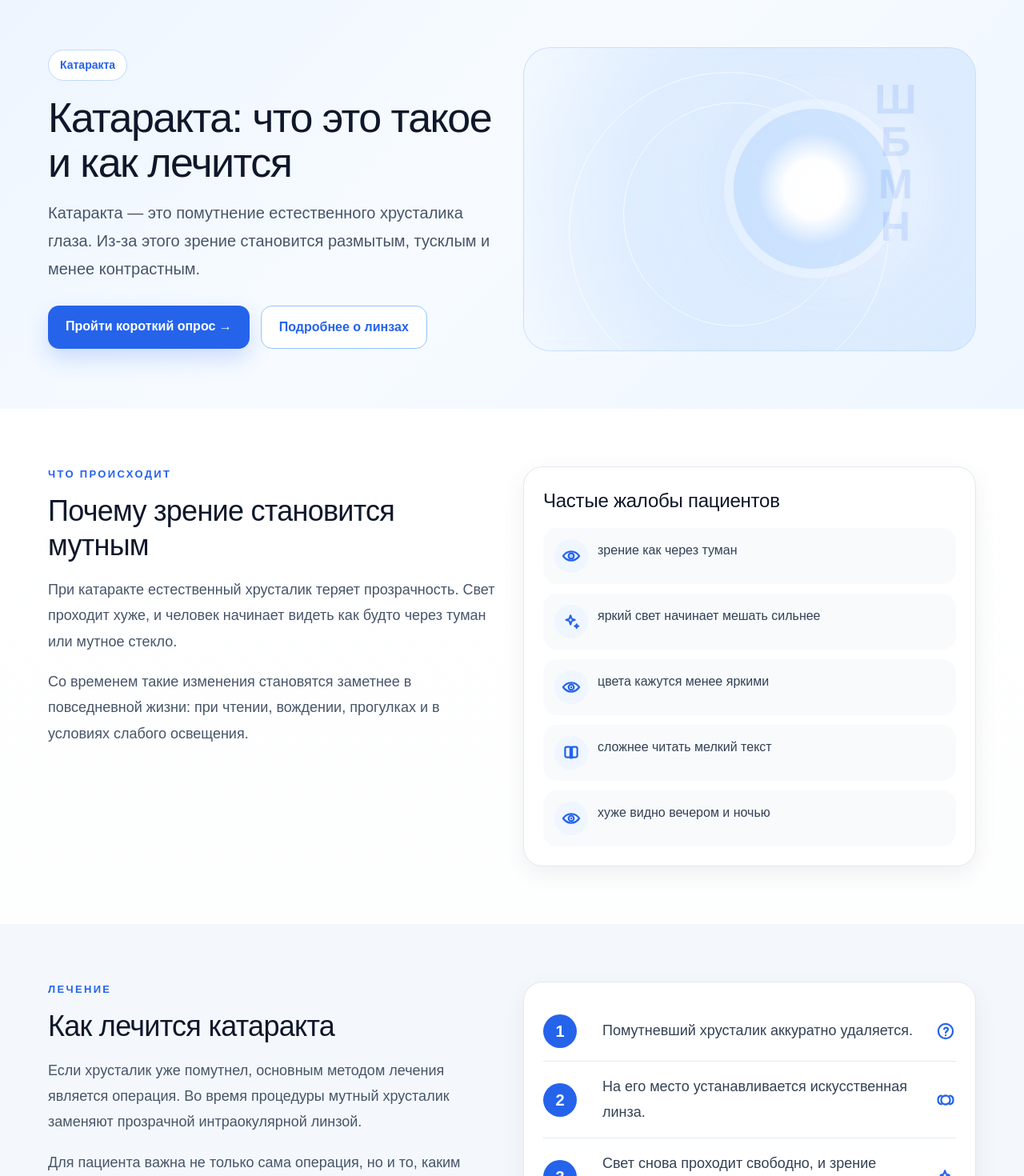
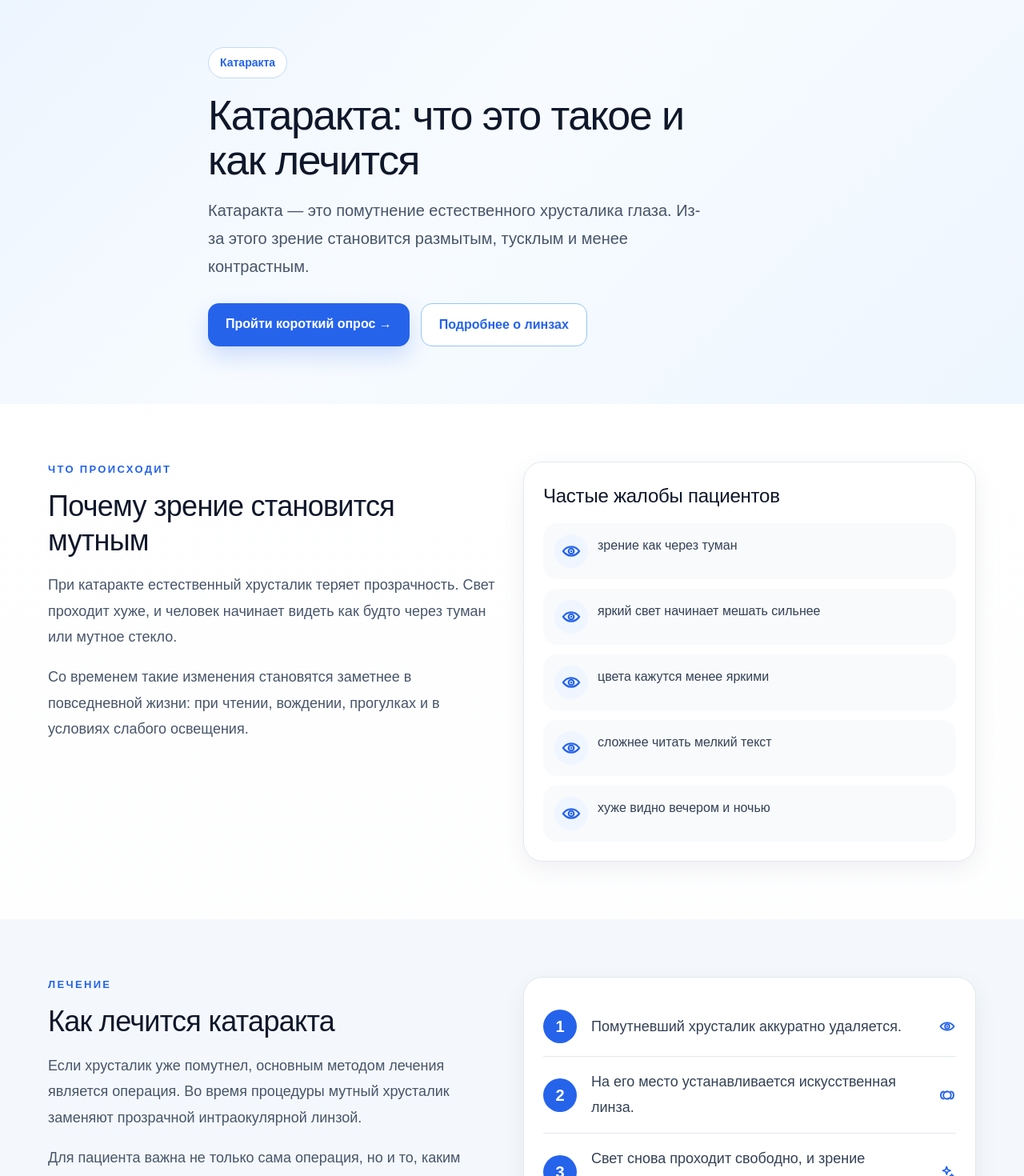
Before and after one commit to Amidro/moiglaza, a Next.js app: page /ru/katarakta in a window 1280 px wide. Shown: the part 100-1570 px from the top of the page at 80% size. Built offline with nearby package versions, Linux system fonts and the light colour scheme.

Commit message:
Update page.tsx

```diff
--- a/app/ru/katarakta/page.tsx
+++ b/app/ru/katarakta/page.tsx
@@ -1,20 +1,13 @@
 import Header from "../../../components/Header";
 import Footer from "../../../components/Footer";
-import {
-  CataractIcon,
-  EyeIcon,
-  LensIcon,
-  QuestionIcon,
-  ReadingIcon,
-  SparklesIcon
-} from "../../../components/icons";
+import { EyeIcon, LensIcon, SparklesIcon } from "../../../components/icons";
 
 const symptoms = [
-  { text: "зрение как через туман", icon: <CataractIcon /> },
-  { text: "яркий свет начинает мешать сильнее", icon: <SparklesIcon /> },
-  { text: "цвета кажутся менее яркими", icon: <EyeIcon /> },
-  { text: "сложнее читать мелкий текст", icon: <ReadingIcon /> },
-  { text: "хуже видно вечером и ночью", icon: <EyeIcon /> }
+  "зрение как через туман",
+  "яркий свет начинает мешать сильнее",
+  "цвета кажутся менее яркими",
+  "сложнее читать мелкий текст",
+  "хуже видно вечером и ночью"
 ];
 
 const steps = [
@@ -24,7 +17,7 @@ const steps = [
 ];
 
 const questions = [
-  "какой тип линзы подходит именно вам",
+  "какой вариант линзы больше подходит вашему образу жизни",
   "что для вас важнее: зрение вдаль, вблизи или на разных расстояниях",
   "насколько важно меньше зависеть от очков",
   "какое зрение вы ждёте после операции"
@@ -35,7 +28,7 @@ export default function KataraktaPage() {
     <>
       <Header />
 
-      <main>
+      <main style={{ overflowX: "hidden" }}>
         <section
           style={{
             background:
@@ -46,12 +39,8 @@ export default function KataraktaPage() {
         >
           <div
             style={{
-              maxWidth: 1160,
-              margin: "0 auto",
-              display: "grid",
-              gridTemplateColumns: "repeat(auto-fit,minmax(320px,1fr))",
-              gap: 28,
-              alignItems: "center"
+              maxWidth: 760,
+              margin: "0 auto"
             }}
           >
             <div style={{ maxWidth: 620 }}>
@@ -73,7 +62,7 @@ export default function KataraktaPage() {
 
               <h1
                 style={{
-                  fontSize: 52,
+                  fontSize: "clamp(38px, 8vw, 52px)",
                   lineHeight: 1.08,
                   margin: "0 0 18px",
                   color: "#0f172a",
@@ -129,76 +118,6 @@ export default function KataraktaPage() {
                 </a>
               </div>
             </div>
-
-            <div
-              style={{
-                position: "relative",
-                minHeight: 380,
-                borderRadius: 34,
-                background:
-                  "radial-gradient(circle at 68% 46%, rgba(255,255,255,0.98) 0%, rgba(219,234,254,0.92) 34%, rgba(191,219,254,0.42) 58%, rgba(239,246,255,0.16) 100%)",
-                border: "1px solid rgba(191,219,254,0.8)",
-                overflow: "hidden"
-              }}
-            >
-              <div
-                style={{
-                  position: "absolute",
-                  top: "8%",
-                  left: "10%",
-                  width: 400,
-                  height: 400,
-                  borderRadius: "50%",
-                  border: "1px solid rgba(255,255,255,0.75)"
-                }}
-              />
-              <div
-                style={{
-                  position: "absolute",
-                  top: "18%",
-                  left: "22%",
-                  width: 280,
-                  height: 280,
-                  borderRadius: "50%",
-                  border: "1px solid rgba(255,255,255,0.75)"
-                }}
-              />
-              <div
-                style={{
-                  position: "absolute",
-                  right: "18%",
-                  top: "20%",
-                  width: 200,
-                  height: 200,
-                  borderRadius: "50%",
-                  background:
-                    "radial-gradient(circle at 50% 50%, rgba(255,255,255,0.98) 0%, rgba(255,255,255,0.86) 26%, rgba(191,219,254,0.72) 50%, rgba(147,197,253,0.32) 72%, rgba(96,165,250,0.05) 100%)",
-                  boxShadow:
-                    "0 0 0 12px rgba(255,255,255,0.30), 0 0 50px rgba(96,165,250,0.20)"
-                }}
-              />
-              <div
-                style={{
-                  position: "absolute",
-                  right: "11%",
-                  top: "10%",
-                  color: "rgba(37,99,235,0.12)",
-                  fontSize: 52,
-                  fontWeight: 700,
-                  lineHeight: 1.02,
-                  letterSpacing: "0.22em",
-                  textAlign: "center"
-                }}
-              >
-                Ш
-                <br />
-                Б
-                <br />
-                М
-                <br />
-                Н
-              </div>
-            </div>
           </div>
         </section>
 
@@ -208,7 +127,8 @@ export default function KataraktaPage() {
               maxWidth: 1160,
               margin: "0 auto",
               display: "grid",
-              gridTemplateColumns: "repeat(auto-fit,minmax(320px,1fr))",
+              gridTemplateColumns:
+                "repeat(auto-fit, minmax(min(100%, 320px), 1fr))",
               gap: 28,
               alignItems: "start"
             }}
@@ -229,7 +149,7 @@ export default function KataraktaPage() {
 
               <h2
                 style={{
-                  fontSize: 36,
+                  fontSize: "clamp(30px, 6vw, 36px)",
                   lineHeight: 1.2,
                   margin: "0 0 18px",
                   color: "#0f172a",
@@ -290,7 +210,7 @@ export default function KataraktaPage() {
               <div style={{ display: "grid", gap: 12 }}>
                 {symptoms.map((item) => (
                   <div
-                    key={item.text}
+                    key={item}
                     style={{
                       display: "flex",
                       gap: 12,
@@ -312,7 +232,7 @@ export default function KataraktaPage() {
                         flexShrink: 0
                       }}
                     >
-                      {item.icon}
+                      <EyeIcon />
                     </div>
 
                     <div
@@ -322,7 +242,7 @@ export default function KataraktaPage() {
                         fontSize: 16
                       }}
                     >
-                      {item.text}
+                      {item}
                     </div>
                   </div>
                 ))}
@@ -342,7 +262,8 @@ export default function KataraktaPage() {
               maxWidth: 1160,
               margin: "0 auto",
               display: "grid",
-              gridTemplateColumns: "repeat(auto-fit,minmax(320px,1fr))",
+              gridTemplateColumns:
+                "repeat(auto-fit, minmax(min(100%, 320px), 1fr))",
               gap: 28,
               alignItems: "start"
             }}
@@ -363,7 +284,7 @@ export default function KataraktaPage() {
 
               <h2
                 style={{
-                  fontSize: 36,
+                  fontSize: "clamp(30px, 6vw, 36px)",
                   lineHeight: 1.2,
                   margin: "0 0 18px",
                   color: "#0f172a",
@@ -405,7 +326,9 @@ export default function KataraktaPage() {
                 borderRadius: 24,
                 padding: 24,
                 border: "1px solid #e2e8f0",
-                boxShadow: "0 10px 30px rgba(15,23,42,0.06)"
+                boxShadow: "0 10px 30px rgba(15,23,42,0.06)",
+                maxWidth: "100%",
+                overflow: "hidden"
               }}
             >
               {steps.map((step, index) => (
@@ -413,7 +336,7 @@ export default function KataraktaPage() {
                   key={step}
                   style={{
                     display: "grid",
-                    gridTemplateColumns: "56px 1fr 28px",
+                    gridTemplateColumns: "42px minmax(0, 1fr) 24px",
                     gap: 18,
                     alignItems: "center",
                     padding: "16px 0",
@@ -432,7 +355,8 @@ export default function KataraktaPage() {
                       alignItems: "center",
                       justifyContent: "center",
                       fontWeight: 700,
-                      fontSize: 20
+                      fontSize: 20,
+                      flexShrink: 0
                     }}
                   >
                     {index + 1}
@@ -442,14 +366,21 @@ export default function KataraktaPage() {
                     style={{
                       color: "#334155",
                       lineHeight: 1.75,
-                      fontSize: 18
+                      fontSize: 18,
+                      minWidth: 0
                     }}
                   >
                     {step}
                   </div>
 
-                  <div style={{ justifySelf: "end" }}>
-                    {index === 0 ? <QuestionIcon /> : index === 1 ? <LensIcon /> : <SparklesIcon />}
+                  <div style={{ justifySelf: "end", display: "flex" }}>
+                    {index === 0 ? (
+                      <EyeIcon size={22} />
+                    ) : index === 1 ? (
+                      <LensIcon size={22} />
+                    ) : (
+                      <SparklesIcon size={22} />
+                    )}
                   </div>
                 </div>
               ))}
@@ -514,7 +445,8 @@ export default function KataraktaPage() {
               <div
                 style={{
                   display: "grid",
-                  gridTemplateColumns: "repeat(auto-fit,minmax(280px,1fr))",
+                  gridTemplateColumns:
+                    "repeat(auto-fit, minmax(min(100%, 280px), 1fr))",
                   gap: 28,
                   alignItems: "start",
                   position: "relative",
@@ -524,7 +456,7 @@ export default function KataraktaPage() {
                 <div>
                   <h2
                     style={{
-                      fontSize: 40,
+                      fontSize: "clamp(32px, 7vw, 40px)",
                       lineHeight: 1.15,
                       margin: "0 0 16px",
                       letterSpacing: "-0.03em"
@@ -548,7 +480,12 @@ export default function KataraktaPage() {
                   </p>
                 </div>
 
-                <div style={{ display: "grid", gap: 14 }}>
+                <div
+                  style={{
+                    display: "grid",
+                    gap: 14
+                  }}
+                >
                   {questions.map((item) => (
                     <div
                       key={item}
```
